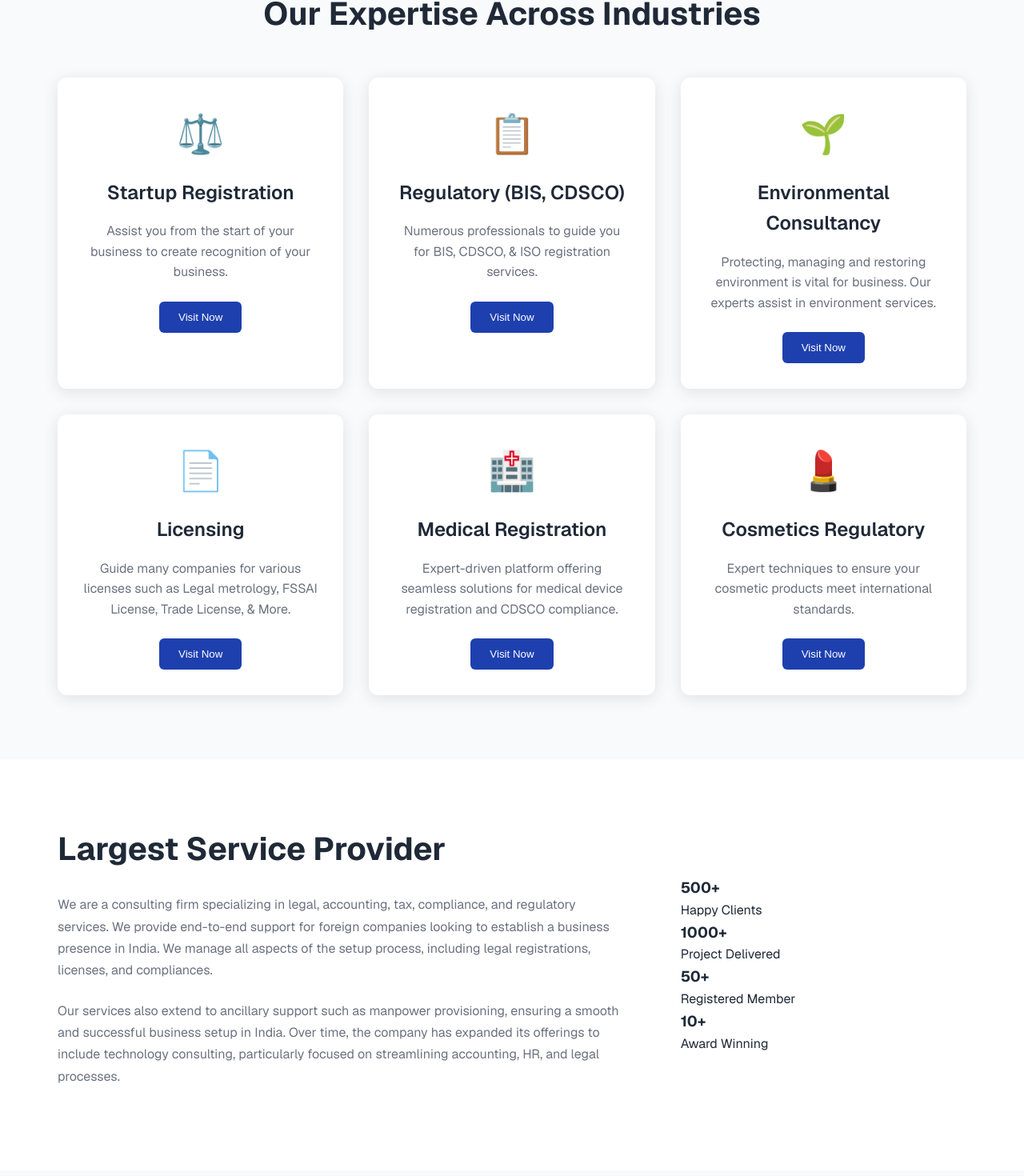
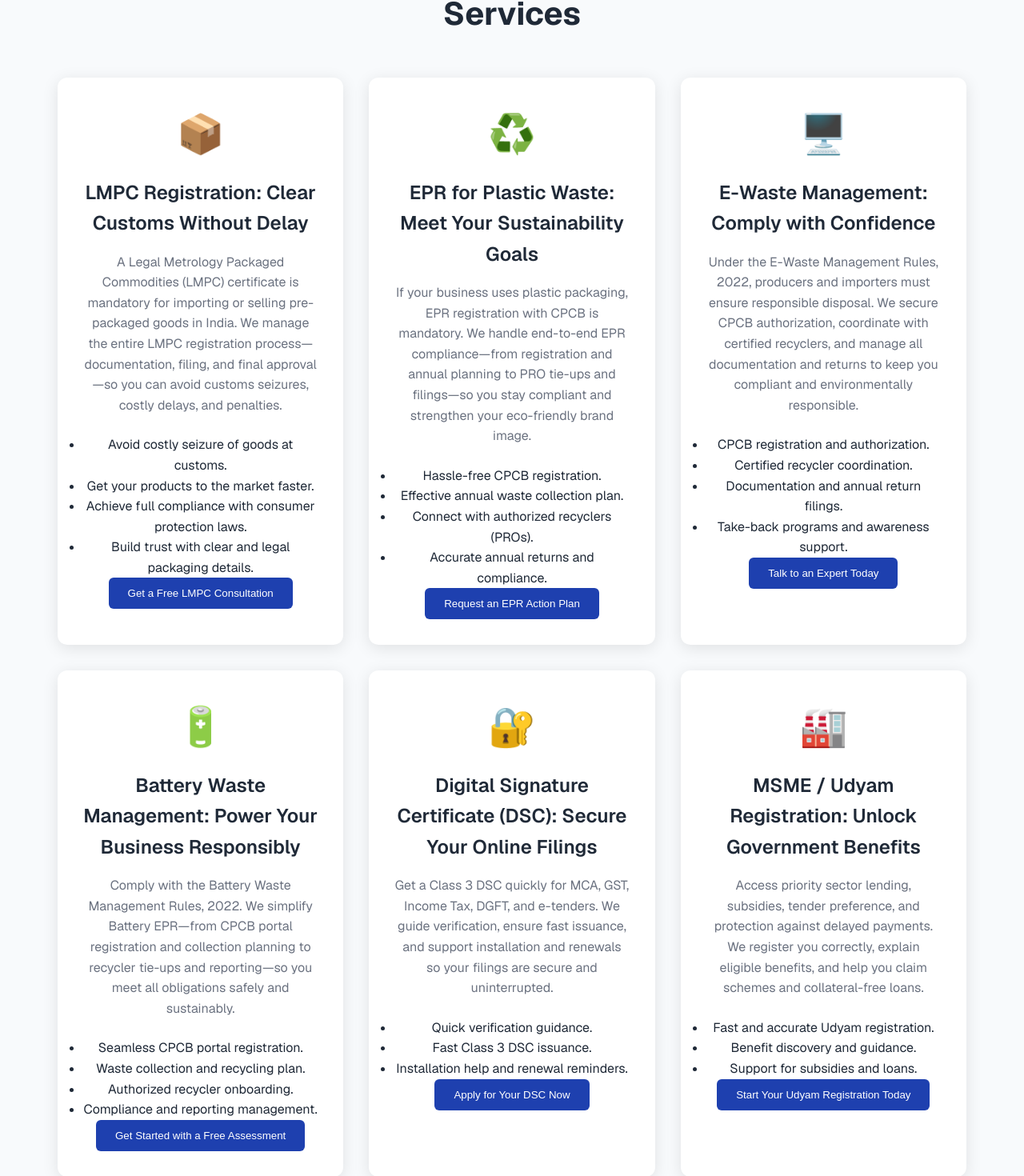
Before and after one commit to abhishekkumarchaudhary1/my-legal-site, a Next.js app: page / in a window 1280 px wide. Shown: the part 975-2445 px from the top of the page at 80% size. Built offline with nearby package versions, Linux system fonts and the light colour scheme.

Commit message:
fixing nav clicks and updating services section

```diff
--- a/src/app/page.js
+++ b/src/app/page.js
@@ -4,8 +4,32 @@
 import styles from "./page.module.css";
 import { motion } from "framer-motion";
 import { AnimatedStats } from "./components/AnimatedStats";
+import { useState, useEffect } from "react";
 
 export default function Home() {
+  const [isMobileMenuOpen, setIsMobileMenuOpen] = useState(false);
+
+  const toggleMobileMenu = () => {
+    setIsMobileMenuOpen(!isMobileMenuOpen);
+  };
+
+  // Close mobile menu when screen size changes to desktop
+  useEffect(() => {
+    const handleResize = () => {
+      if (window.innerWidth > 768 && isMobileMenuOpen) {
+        setIsMobileMenuOpen(false);
+      }
+    };
+
+    // Add event listener
+    window.addEventListener('resize', handleResize);
+
+    // Cleanup event listener on component unmount
+    return () => {
+      window.removeEventListener('resize', handleResize);
+    };
+  }, [isMobileMenuOpen]);
+
   // Animation variants
   const fadeInUp = {
     initial: { opacity: 0, y: 60 },
@@ -50,18 +74,54 @@
           <div className={styles.logo}>
             <h2>LegalConsult Pro</h2>
           </div>
+
+          {/* Desktop Navigation */}
           <nav className={styles.nav}>
             <a href="#home">Home</a>
             <a href="#about">About Us</a>
             <a href="#services">Services</a>
-            <a href="#clients">Our Clients</a>
             <a href="#contact">Contact Us</a>
           </nav>
+
+          {/* Desktop Contact Info */}
           <div className={styles.contactInfo}>
             <span>📞 +91 9876543210</span>
             <span>✉️ info@legalconsultpro.com</span>
           </div>
+
+          {/* Mobile Hamburger Button */}
+          <button
+            className={styles.hamburger}
+            onClick={toggleMobileMenu}
+            aria-label="Toggle mobile menu"
+          >
+            <span className={`${styles.hamburgerLine} ${isMobileMenuOpen ? styles.hamburgerLineActive : ''}`}></span>
+            <span className={`${styles.hamburgerLine} ${isMobileMenuOpen ? styles.hamburgerLineActive : ''}`}></span>
+            <span className={`${styles.hamburgerLine} ${isMobileMenuOpen ? styles.hamburgerLineActive : ''}`}></span>
+          </button>
         </div>
+
+        {/* Mobile Navigation Menu */}
+        <motion.nav
+          className={`${styles.mobileNav} ${isMobileMenuOpen ? styles.mobileNavOpen : ''}`}
+          initial={{ opacity: 0, height: 0 }}
+          animate={{
+            opacity: isMobileMenuOpen ? 1 : 0,
+            height: isMobileMenuOpen ? 'auto' : 0
+          }}
+          transition={{ duration: 0.3, ease: "easeInOut" }}
+        >
+          <div className={styles.mobileNavContent}>
+            <a href="#home" onClick={() => setIsMobileMenuOpen(false)}>Home</a>
+            <a href="#about" onClick={() => setIsMobileMenuOpen(false)}>About Us</a>
+            <a href="#services" onClick={() => setIsMobileMenuOpen(false)}>Services</a>
+            <a href="#contact" onClick={() => setIsMobileMenuOpen(false)}>Contact Us</a>
+            <div className={styles.mobileContactInfo}>
+              <span>📞 +91 9876543210</span>
+              <span>✉️ info@legalconsultpro.com</span>
+            </div>
+          </div>
+        </motion.nav>
       </header>
 
       {/* Hero Section */}
@@ -99,7 +159,7 @@
             transition={{ duration: 0.6 }}
             viewport={{ once: true }}
           >
-            Our Expertise Across Industries
+            Services
           </motion.h2>
           <motion.div
             className={styles.servicesGrid}
@@ -109,75 +169,186 @@
             viewport={{ once: true }}
           >
             <motion.div className={styles.serviceCard} variants={cardVariants}>
-              <div className={styles.serviceIcon}>⚖️</div>
-              <h3>Startup Registration</h3>
-              <p>Assist you from the start of your business to create recognition of your business.</p>
+              <div className={styles.serviceIcon}>📦</div>
+              <h3>LMPC Registration: Clear Customs Without Delay</h3>
+              <p>
+                A Legal Metrology Packaged Commodities (LMPC) certificate is mandatory for importing or selling pre-packaged goods in India. We manage the entire LMPC registration process—documentation, filing, and final approval—so you can avoid customs seizures, costly delays, and penalties.
+              </p>
+              <ul>
+                <li>Avoid costly seizure of goods at customs.</li>
+                <li>Get your products to the market faster.</li>
+                <li>Achieve full compliance with consumer protection laws.</li>
+                <li>Build trust with clear and legal packaging details.</li>
+              </ul>
               <motion.button
                 className={styles.serviceButton}
                 whileHover={{ scale: 1.05 }}
                 whileTap={{ scale: 0.95 }}
               >
-                Visit Now
+                Get a Free LMPC Consultation
               </motion.button>
             </motion.div>
+
             <motion.div className={styles.serviceCard} variants={cardVariants}>
-              <div className={styles.serviceIcon}>📋</div>
-              <h3>Regulatory (BIS, CDSCO)</h3>
-              <p>Numerous professionals to guide you for BIS, CDSCO, & ISO registration services.</p>
+              <div className={styles.serviceIcon}>♻️</div>
+              <h3>EPR for Plastic Waste: Meet Your Sustainability Goals</h3>
+              <p>
+                If your business uses plastic packaging, EPR registration with CPCB is mandatory. We handle end-to-end EPR compliance—from registration and annual planning to PRO tie-ups and filings—so you stay compliant and strengthen your eco-friendly brand image.
+              </p>
+              <ul>
+                <li>Hassle-free CPCB registration.</li>
+                <li>Effective annual waste collection plan.</li>
+                <li>Connect with authorized recyclers (PROs).</li>
+                <li>Accurate annual returns and compliance.</li>
+              </ul>
               <motion.button
                 className={styles.serviceButton}
                 whileHover={{ scale: 1.05 }}
                 whileTap={{ scale: 0.95 }}
               >
-                Visit Now
+                Request an EPR Action Plan
               </motion.button>
             </motion.div>
+
             <motion.div className={styles.serviceCard} variants={cardVariants}>
-              <div className={styles.serviceIcon}>🌱</div>
-              <h3>Environmental Consultancy</h3>
-              <p>Protecting, managing and restoring environment is vital for business. Our experts assist in environment services.</p>
+              <div className={styles.serviceIcon}>🖥️</div>
+              <h3>E-Waste Management: Comply with Confidence</h3>
+              <p>
+                Under the E-Waste Management Rules, 2022, producers and importers must ensure responsible disposal. We secure CPCB authorization, coordinate with certified recyclers, and manage all documentation and returns to keep you compliant and environmentally responsible.
+              </p>
+              <ul>
+                <li>CPCB registration and authorization.</li>
+                <li>Certified recycler coordination.</li>
+                <li>Documentation and annual return filings.</li>
+                <li>Take-back programs and awareness support.</li>
+              </ul>
               <motion.button
                 className={styles.serviceButton}
                 whileHover={{ scale: 1.05 }}
                 whileTap={{ scale: 0.95 }}
               >
-                Visit Now
+                Talk to an Expert Today
               </motion.button>
             </motion.div>
+
             <motion.div className={styles.serviceCard} variants={cardVariants}>
-              <div className={styles.serviceIcon}>📄</div>
-              <h3>Licensing</h3>
-              <p>Guide many companies for various licenses such as Legal metrology, FSSAI License, Trade License, & More.</p>
+              <div className={styles.serviceIcon}>🔋</div>
+              <h3>Battery Waste Management: Power Your Business Responsibly</h3>
+              <p>
+                Comply with the Battery Waste Management Rules, 2022. We simplify Battery EPR—from CPCB portal registration and collection planning to recycler tie-ups and reporting—so you meet all obligations safely and sustainably.
+              </p>
+              <ul>
+                <li>Seamless CPCB portal registration.</li>
+                <li>Waste collection and recycling plan.</li>
+                <li>Authorized recycler onboarding.</li>
+                <li>Compliance and reporting management.</li>
+              </ul>
               <motion.button
                 className={styles.serviceButton}
                 whileHover={{ scale: 1.05 }}
                 whileTap={{ scale: 0.95 }}
               >
-                Visit Now
+                Get Started with a Free Assessment
               </motion.button>
             </motion.div>
+
             <motion.div className={styles.serviceCard} variants={cardVariants}>
-              <div className={styles.serviceIcon}>🏥</div>
-              <h3>Medical Registration</h3>
-              <p>Expert-driven platform offering seamless solutions for medical device registration and CDSCO compliance.</p>
+              <div className={styles.serviceIcon}>🔐</div>
+              <h3>Digital Signature Certificate (DSC): Secure Your Online Filings</h3>
+              <p>
+                Get a Class 3 DSC quickly for MCA, GST, Income Tax, DGFT, and e-tenders. We guide verification, ensure fast issuance, and support installation and renewals so your filings are secure and uninterrupted.
+              </p>
+              <ul>
+                <li>Quick verification guidance.</li>
+                <li>Fast Class 3 DSC issuance.</li>
+                <li>Installation help and renewal reminders.</li>
+              </ul>
               <motion.button
                 className={styles.serviceButton}
                 whileHover={{ scale: 1.05 }}
                 whileTap={{ scale: 0.95 }}
               >
-                Visit Now
+                Apply for Your DSC Now
               </motion.button>
             </motion.div>
+
             <motion.div className={styles.serviceCard} variants={cardVariants}>
-              <div className={styles.serviceIcon}>💄</div>
-              <h3>Cosmetics Regulatory</h3>
-              <p>Expert techniques to ensure your cosmetic products meet international standards.</p>
+              <div className={styles.serviceIcon}>🏭</div>
+              <h3>MSME / Udyam Registration: Unlock Government Benefits</h3>
+              <p>
+                Access priority sector lending, subsidies, tender preference, and protection against delayed payments. We register you correctly, explain eligible benefits, and help you claim schemes and collateral-free loans.
+              </p>
+              <ul>
+                <li>Fast and accurate Udyam registration.</li>
+                <li>Benefit discovery and guidance.</li>
+                <li>Support for subsidies and loans.</li>
+              </ul>
               <motion.button
                 className={styles.serviceButton}
                 whileHover={{ scale: 1.05 }}
                 whileTap={{ scale: 0.95 }}
               >
-                Visit Now
+                Start Your Udyam Registration Today
+              </motion.button>
+            </motion.div>
+
+            <motion.div className={styles.serviceCard} variants={cardVariants}>
+              <div className={styles.serviceIcon}>💍</div>
+              <h3>BIS Hallmarking: Build Unbreakable Customer Trust</h3>
+              <p>
+                Hallmarking is mandatory for gold and silver jewelry. We manage documentation, coordinate with hallmarking and assaying centers, and ensure full compliance so your brand stands for purity and trust.
+              </p>
+              <ul>
+                <li>Documentation preparation and submission.</li>
+                <li>Coordination with hallmarking centers.</li>
+                <li>End-to-end compliance support.</li>
+              </ul>
+              <motion.button
+                className={styles.serviceButton}
+                whileHover={{ scale: 1.05 }}
+                whileTap={{ scale: 0.95 }}
+              >
+                Register for BIS Hallmarking
+              </motion.button>
+            </motion.div>
+
+            <motion.div className={styles.serviceCard} variants={cardVariants}>
+              <div className={styles.serviceIcon}>🌏</div>
+              <h3>Import Export Code (IEC): Your License to Go Global</h3>
+              <p>
+                An IEC from DGFT is essential for international trade. We provide a seamless, error-free registration so you can clear customs, transact globally, and unlock export promotion schemes.
+              </p>
+              <ul>
+                <li>Enter and expand in global markets.</li>
+                <li>Unlock new revenue streams.</li>
+                <li>Leverage export promotion benefits.</li>
+              </ul>
+              <motion.button
+                className={styles.serviceButton}
+                whileHover={{ scale: 1.05 }}
+                whileTap={{ scale: 0.95 }}
+              >
+                Apply for Your IEC Today
+              </motion.button>
+            </motion.div>
+
+            <motion.div className={styles.serviceCard} variants={cardVariants}>
+              <div className={styles.serviceIcon}>🚀</div>
+              <h3>Startup India Registration: Fuel Your Innovative Idea</h3>
+              <p>
+                Get DPIIT recognition to access tax exemptions, funds, and faster IP processes. We ensure eligibility, craft a strong application, and guide you through availing benefits to build credibility and scale.
+              </p>
+              <ul>
+                <li>Eligibility assessment and guidance.</li>
+                <li>Compelling DPIIT application support.</li>
+                <li>Help in availing tax and key benefits.</li>
+              </ul>
+              <motion.button
+                className={styles.serviceButton}
+                whileHover={{ scale: 1.05 }}
+                whileTap={{ scale: 0.95 }}
+              >
+                Begin Your Startup India Registration
               </motion.button>
             </motion.div>
           </motion.div>
--- a/src/app/page.module.css
+++ b/src/app/page.module.css
@@ -11,6 +11,15 @@
   font-family: var(--font-geist-sans);
   line-height: 1.6;
   color: var(--text-dark);
+  scroll-behavior: smooth;
+}
+
+/* Ensure anchors are visible below fixed header when scrolled into view */
+#home,
+#about,
+#services,
+#contact {
+  scroll-margin-top: 100px;
 }
 
 /* Header Styles */
@@ -59,6 +68,90 @@
 .contactInfo {
   display: flex;
   gap: 1rem;
+  font-size: 0.9rem;
+  color: var(--text-light);
+}
+
+/* Hamburger Menu Styles */
+.hamburger {
+  display: none;
+  flex-direction: column;
+  justify-content: space-around;
+  width: 2rem;
+  height: 2rem;
+  background: transparent;
+  border: none;
+  cursor: pointer;
+  padding: 0;
+  z-index: 10;
+}
+
+.hamburgerLine {
+  width: 2rem;
+  height: 0.25rem;
+  background: var(--text-dark);
+  border-radius: 10px;
+  transition: all 0.3s linear;
+  position: relative;
+  transform-origin: 1px;
+}
+
+.hamburgerLineActive:nth-child(1) {
+  transform: rotate(45deg);
+}
+
+.hamburgerLineActive:nth-child(2) {
+  opacity: 0;
+  transform: translateX(20px);
+}
+
+.hamburgerLineActive:nth-child(3) {
+  transform: rotate(-45deg);
+}
+
+/* Mobile Navigation */
+.mobileNav {
+  display: none;
+  background: var(--bg-white);
+  box-shadow: 0 2px 10px rgba(0, 0, 0, 0.1);
+  overflow: hidden;
+}
+
+.mobileNavOpen {
+  display: block;
+}
+
+.mobileNavContent {
+  padding: 1rem 2rem;
+  display: flex;
+  flex-direction: column;
+  gap: 1rem;
+}
+
+.mobileNavContent a {
+  color: var(--text-dark);
+  text-decoration: none;
+  font-weight: 500;
+  padding: 0.75rem 0;
+  border-bottom: 1px solid var(--border-color);
+  transition: color 0.3s ease;
+}
+
+.mobileNavContent a:hover {
+  color: var(--primary-color);
+}
+
+.mobileNavContent a:last-of-type {
+  border-bottom: none;
+}
+
+.mobileContactInfo {
+  display: flex;
+  flex-direction: column;
+  gap: 0.5rem;
+  margin-top: 1rem;
+  padding-top: 1rem;
+  border-top: 1px solid var(--border-color);
   font-size: 0.9rem;
   color: var(--text-light);
 }
@@ -399,25 +492,30 @@
 /* Responsive Design */
 @media (max-width: 768px) {
   .navContainer {
-    flex-direction: column;
-    gap: 1rem;
-    padding: 1rem;
+    padding: 1rem 2rem;
+    position: relative;
   }
 
-  .nav {
-    gap: 1rem;
+  /* Hide desktop navigation and contact info on mobile */
+  .nav,
+  .contactInfo {
+    display: none;
   }
 
-  .contactInfo {
-    flex-direction: column;
-    gap: 0.5rem;
-    text-align: center;
+  /* Show hamburger menu on mobile */
+  .hamburger {
+    display: flex;
+  }
+
+  /* Show mobile navigation when open */
+  .mobileNav {
+    display: block;
   }
 
   .hero {
     padding: 2rem 1rem;
-    margin-top: 120px; /* Increased to account for taller mobile header */
-    min-height: calc(100vh - 120px);
+    margin-top: 100px; /* Adjusted for mobile header */
+    min-height: calc(100vh - 100px);
   }
 
   .heroTitle {
@@ -459,9 +557,13 @@
 }
 
 @media (max-width: 480px) {
+  .navContainer {
+    padding: 1rem;
+  }
+
   .hero {
-    margin-top: 140px; /* Even more space for very small screens */
-    min-height: calc(100vh - 140px);
+    margin-top: 100px; /* Consistent with tablet size */
+    min-height: calc(100vh - 100px);
     padding: 1.5rem 1rem;
   }
 
@@ -477,8 +579,7 @@
     grid-template-columns: 1fr;
   }
 
-  .nav {
-    flex-wrap: wrap;
-    justify-content: center;
+  .mobileNavContent {
+    padding: 1rem;
   }
 }
```
